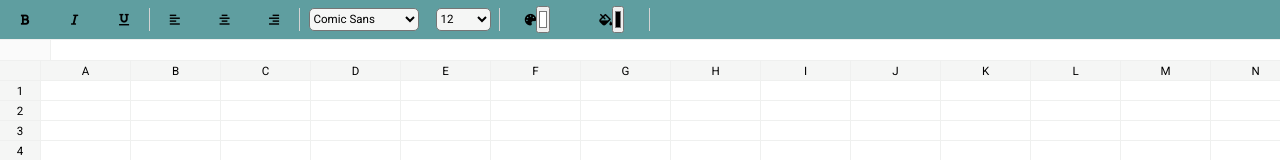
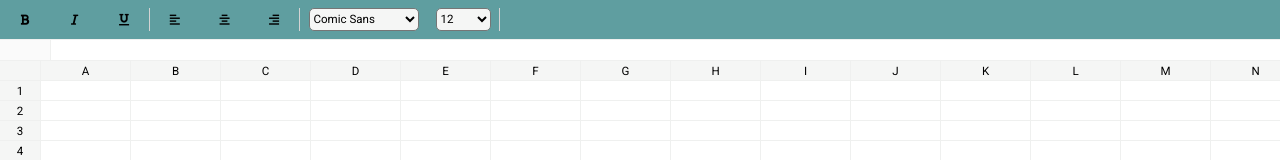
Before and after one commit to ASH1SH-KUMAR/Worksheet, a plain HTML site: page index.html in a window 1280 px wide. Shown: the top 160 px of the page. Drawn offline with Linux system fonts and the light colour scheme.

Commit message:
Update index.html

```diff
--- a/index.html
+++ b/index.html
@@ -60,7 +60,7 @@
 
             </div>
 
-            <div class="font-style">
+<!--             <div class="font-style">
                 <div class="font-color">
                     <i class="fas fa-palette"></i>
                     <input type="color" name="" id="" value="#FFFFFF">
@@ -69,7 +69,7 @@
                     <i class="fas fa-fill-drip"></i>
                     <input type="color" name="" id="">
                 </div>
-            </div>
+            </div> -->
         </div>
     </div>
     <div class="address-content">
```
